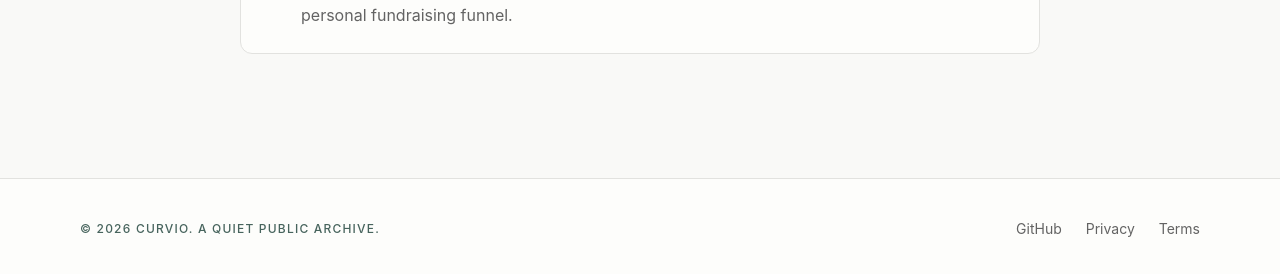
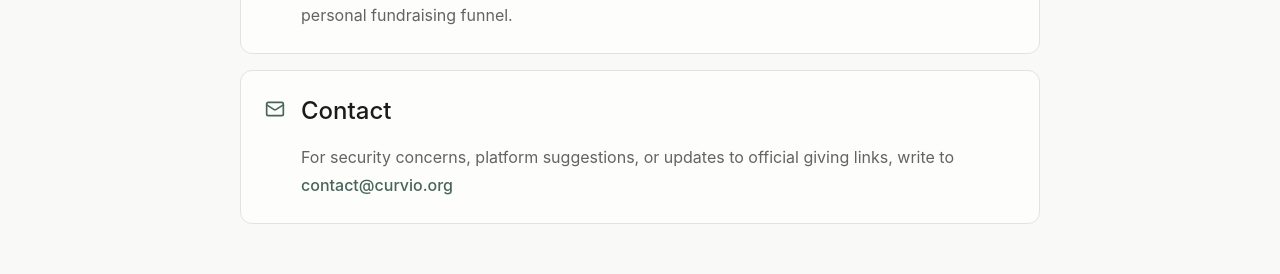
Before and after one commit to CurtisYan/Curvio, a Next.js app: page /en/about in a window 1280 px wide. Shown: the part 622-896 px from the top of the page. Built offline with nearby package versions, Linux system fonts and the light colour scheme; no server answers.

Commit message:
Add contact note to about page

```diff
--- a/src/app/[locale]/about/page.tsx
+++ b/src/app/[locale]/about/page.tsx
@@ -1,4 +1,4 @@
-import { CheckCircle2, Shield, Sparkles } from "lucide-react";
+import { CheckCircle2, Mail, Shield, Sparkles } from "lucide-react";
 import { Card } from "@/components/ui/card";
 import { getDictionary, isLocale, type Locale } from "@/lib/i18n";
 
@@ -52,6 +52,20 @@ export default async function AboutPage({
             </div>
           </div>
         </Card>
+        <Card>
+          <div className="flex gap-4">
+            <Mail className="mt-1 h-5 w-5 shrink-0 text-primary" />
+            <div>
+              <h2 className="text-2xl font-medium">{messages.about.contactTitle}</h2>
+              <p className="mt-4 leading-7 text-muted">
+                {messages.about.contactBody}{" "}
+                <a className="font-medium text-primary hover:text-primary-strong" href="mailto:contact@curvio.org">
+                  contact@curvio.org
+                </a>
+              </p>
+            </div>
+          </div>
+        </Card>
       </section>
     </main>
   );
--- a/src/messages/en.json
+++ b/src/messages/en.json
@@ -81,7 +81,9 @@
     "principleTwo": "Truth first, metrics second.",
     "principleThree": "Long-term commitment first, short-term heat second.",
     "boundaryTitle": "What Curvio will not do",
-    "boundaryBody": "No private payment links, no donation amount leaderboards, no likes, no rankings, and no personal fundraising funnel."
+    "boundaryBody": "No private payment links, no donation amount leaderboards, no likes, no rankings, and no personal fundraising funnel.",
+    "contactTitle": "Contact",
+    "contactBody": "For security concerns, platform suggestions, or updates to official giving links, write to"
   },
   "privacy": {
     "title": "Privacy",
--- a/src/messages/zh.json
+++ b/src/messages/zh.json
@@ -81,7 +81,9 @@
     "principleTwo": "真实优先，数据其次。",
     "principleThree": "长期主义优先，短期热度其次。",
     "boundaryTitle": "Curvio 不会做什么",
-    "boundaryBody": "不提供私人收款入口，不做金额排行榜，不做点赞、排名，也不把用户导向个人募捐。"
+    "boundaryBody": "不提供私人收款入口，不做金额排行榜，不做点赞、排名，也不把用户导向个人募捐。",
+    "contactTitle": "联系",
+    "contactBody": "如果你发现安全问题、平台信息需要更新，或想提出改进建议，可以写信至"
   },
   "privacy": {
     "title": "隐私说明",
```
